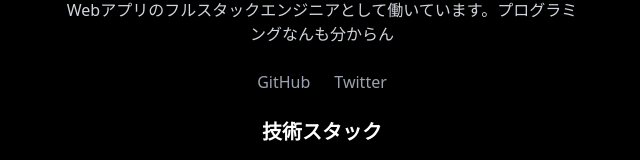
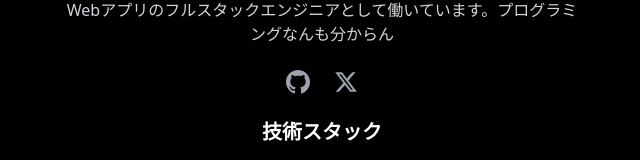
Before and after one commit to Hol1kgmg/Hol1kgmgTechBlog, a Next.js app in the folder frontend/: page /profile in a window 1280 px wide. Shown: the part 326-486 px from the top of the page, without its empty margins (318-958 px from the left). Built offline with nearby package versions, Linux system fonts and the light colour scheme.

Commit message:
faet:SocialLinkコンポーネント内でgithubとtwitterのアイコン表示

```diff
--- a/frontend/src/features/profile/ui/SocialLinks/SocialLinks.tsx
+++ b/frontend/src/features/profile/ui/SocialLinks/SocialLinks.tsx
@@ -1,4 +1,5 @@
 import React from "react";
+import { GitHubIcon, TwitterIcon } from "@/shared/ui/Icons";
 
 interface SocialLinksData {
   github?: string;
@@ -18,8 +19,9 @@ export const SocialLinks: React.FC<SocialLinksProps> = ({ socialLinks }) => {
           target="_blank"
           rel="noopener noreferrer"
           className="text-gray-400 hover:text-white transition-colors"
+          aria-label="GitHub"
         >
-          GitHub
+          <GitHubIcon />
         </a>
       )}
       {socialLinks.twitter && (
@@ -28,8 +30,9 @@ export const SocialLinks: React.FC<SocialLinksProps> = ({ socialLinks }) => {
           target="_blank"
           rel="noopener noreferrer"
           className="text-gray-400 hover:text-white transition-colors"
+          aria-label="Twitter"
         >
-          Twitter
+          <TwitterIcon />
         </a>
       )}
     </div>
--- /dev/null
+++ b/frontend/src/shared/ui/Icons/GitHubIcon.tsx
@@ -0,0 +1,26 @@
+import React from 'react';
+
+interface GitHubIconProps {
+  width?: number;
+  height?: number;
+  className?: string;
+}
+
+export const GitHubIcon: React.FC<GitHubIconProps> = ({
+  width = 24,
+  height = 24,
+  className = ''
+}) => {
+  return (
+    <svg
+      width={width}
+      height={height}
+      viewBox="0 0 24 24"
+      fill="currentColor"
+      className={className}
+      xmlns="http://www.w3.org/2000/svg"
+    >
+      <path d="M12 0C5.374 0 0 5.373 0 12c0 5.302 3.438 9.8 8.207 11.387.599.111.793-.261.793-.577v-2.234c-3.338.726-4.033-1.416-4.033-1.416-.546-1.387-1.333-1.756-1.333-1.756-1.089-.745.083-.729.083-.729 1.205.084 1.839 1.237 1.839 1.237 1.07 1.834 2.807 1.304 3.492.997.107-.775.418-1.305.762-1.604-2.665-.305-5.467-1.334-5.467-5.931 0-1.311.469-2.381 1.236-3.221-.124-.303-.535-1.524.117-3.176 0 0 1.008-.322 3.301 1.23A11.509 11.509 0 0112 5.803c1.02.005 2.047.138 3.006.404 2.291-1.552 3.297-1.23 3.297-1.23.653 1.653.242 2.874.118 3.176.77.84 1.235 1.911 1.235 3.221 0 4.609-2.807 5.624-5.479 5.921.43.372.823 1.102.823 2.222v3.293c0 .319.192.694.801.576C20.566 21.797 24 17.3 24 12c0-6.627-5.373-12-12-12z"/>
+    </svg>
+  );
+};
--- /dev/null
+++ b/frontend/src/shared/ui/Icons/TwitterIcon.tsx
@@ -0,0 +1,26 @@
+import React from 'react';
+
+interface TwitterIconProps {
+  width?: number;
+  height?: number;
+  className?: string;
+}
+
+export const TwitterIcon: React.FC<TwitterIconProps> = ({
+  width = 24,
+  height = 24,
+  className = ''
+}) => {
+  return (
+    <svg
+      width={width}
+      height={height}
+      viewBox="0 0 24 24"
+      fill="currentColor"
+      className={className}
+      xmlns="http://www.w3.org/2000/svg"
+    >
+      <path d="M18.244 2.25h3.308l-7.227 8.26 8.502 11.24H16.17l-5.214-6.817L4.99 21.75H1.68l7.73-8.835L1.254 2.25H8.08l4.713 6.231zm-1.161 17.52h1.833L7.084 4.126H5.117z"/>
+    </svg>
+  );
+};
--- /dev/null
+++ b/frontend/src/shared/ui/Icons/index.ts
@@ -0,0 +1,2 @@
+export { GitHubIcon } from './GitHubIcon';
+export { TwitterIcon } from './TwitterIcon';
```
